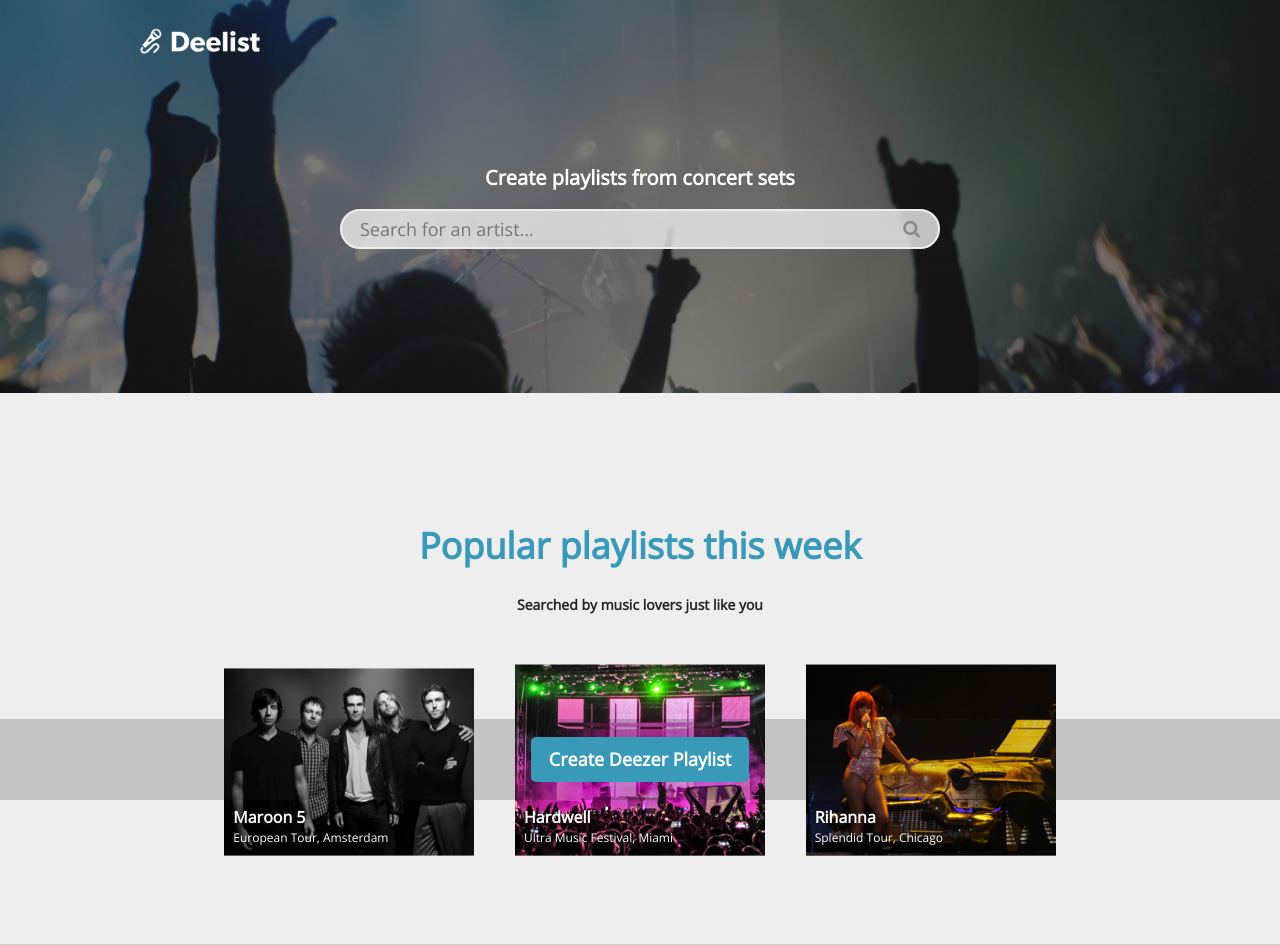
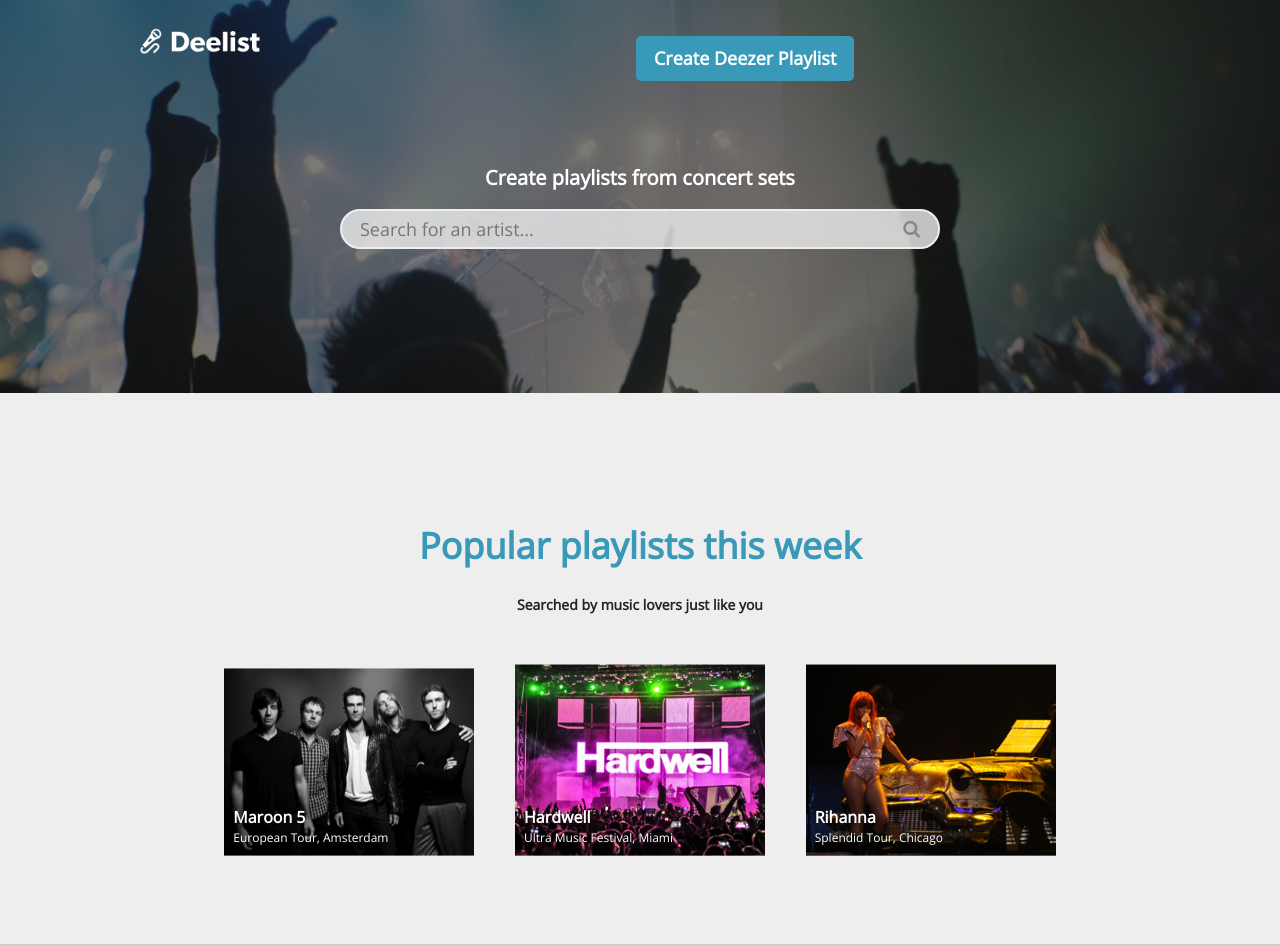
Before and after one commit to AMeijerNL/tnw-hackbattle-2015, a PHP site: page /setlist/index.php in a window 1280 px wide. Shown: the top 945 px of the page. Run offline with PHP 8.4, Linux system fonts and the light colour scheme; some libraries are stand-ins or nearby versions.

Commit message:
Design change for the create playlist btn

```diff
--- a/assets/css/styles.css
+++ b/assets/css/styles.css
@@ -1445,16 +1445,12 @@ body {
 
 /* line 1, ../../scss/sass/_deezer.scss */
 .deezer {
-  z-index: 5;
-  position: fixed;
-  bottom: 0;
-  left: 0;
-  right: 0;
-  text-align: center;
-  background: rgba(34, 34, 34, 0.2);
+  position: absolute;
+  top: 1em;
+  left: 600px;
   padding: 1em 2em;
 }
-/* line 11, ../../scss/sass/_deezer.scss */
+/* line 7, ../../scss/sass/_deezer.scss */
 .deezer__btn {
   margin: 0;
   padding: .5em 1em;
@@ -1465,7 +1461,7 @@ body {
   border-radius: 5px;
   transition: .3s ease;
 }
-/* line 21, ../../scss/sass/_deezer.scss */
+/* line 17, ../../scss/sass/_deezer.scss */
 .deezer__btn:hover {
   transform: translate(0, 3px);
 }
```
Also changed, not shown: set.php (+7 -6 lines).
